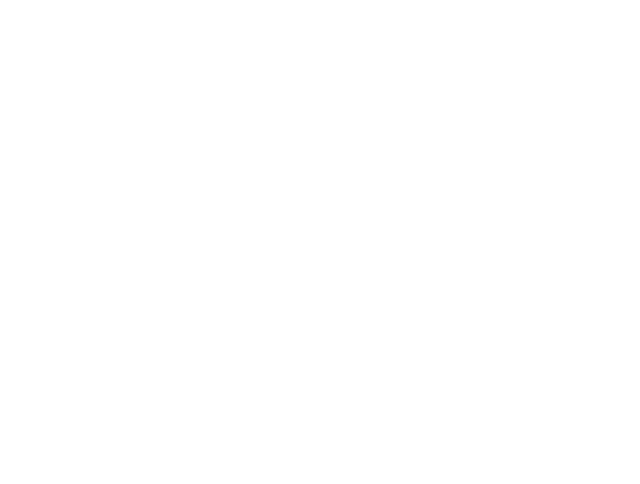
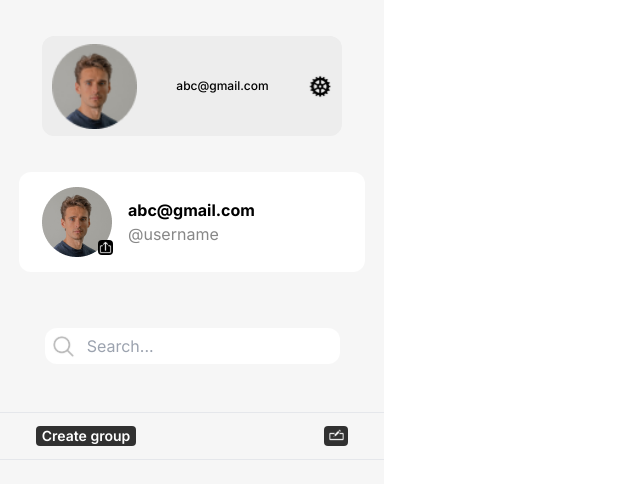
Before and after one commit to AmaliTech-Training-Academy/LetXChat, a React (Vite) app: page /sidebar in a window 1280 px wide. Before the commit this address had no page. Shown: the top 484 px of the page, without its empty margins (0-640 px from the left). Built offline with nearby package versions, Linux system fonts and the light colour scheme.

Commit message:
feature: Add create and edit group button

```diff
--- /dev/null
+++ b/src/components/sidebar/CreateGroup.jsx
@@ -0,0 +1,15 @@
+import React from 'react'
+import edit from '../../assets/Edit.svg'
+
+function CreateGroup() {
+  return (
+    <div className='w-full h-12 border-y bg-transparent mt-12 px-9 flex justify-between items-center'>
+        <button className='w-[100px] h-5 bg-[#000000CC] text-white font-semibold text-sm rounded'>Create group</button>
+        <div className='w-6 h-5 bg-[#000000CC] rounded flex items-center justify-center'>
+            <img src={edit} alt="" className=''/>
+        </div>
+    </div>
+  )
+}
+
+export default CreateGroup
--- a/src/components/sidebar/Sidebar.jsx
+++ b/src/components/sidebar/Sidebar.jsx
@@ -1,13 +1,18 @@
 import React from 'react'
 import UserCard from './UserCard'
 import Search from './Search'
+import CreateGroup from './CreateGroup'
 
 function Sidebar() {
   return (
-    <div className='h-screen w-[30vw] bg-[#F3F3F3BF]'>
+    <div className='h-screen w-[30vw] bg-[#F3F3F3BF] flex flex-col'>
       <UserCard />
       <UserCard settings={true}/>
       <Search />
+      <CreateGroup />
+      <div>
+
+      </div>
     </div>
   )
 }
--- a/src/routes/Router.jsx
+++ b/src/routes/Router.jsx
@@ -6,6 +6,7 @@ import Login from '../components/login/Login'
 import About from '../components/about/About'
 import Contact from '../components/contact/Contact'
 import Layout from '../components/layout/Layout'
+import Sidebar from '../components/sidebar/Sidebar'
 function Router() {
   return (
     <Routes>
@@ -16,6 +17,7 @@ function Router() {
           <Route path='/about' element={<About />}/>
           <Route path='/contact' element={<Contact />}/>
         </Route>
+        <Route path='/sidebar' element={<Sidebar />}/>
     </Routes>
   )
 }
```
Also changed, not shown: src/assets/Edit.svg (renamed from src/assets/Edit Row.svg).
